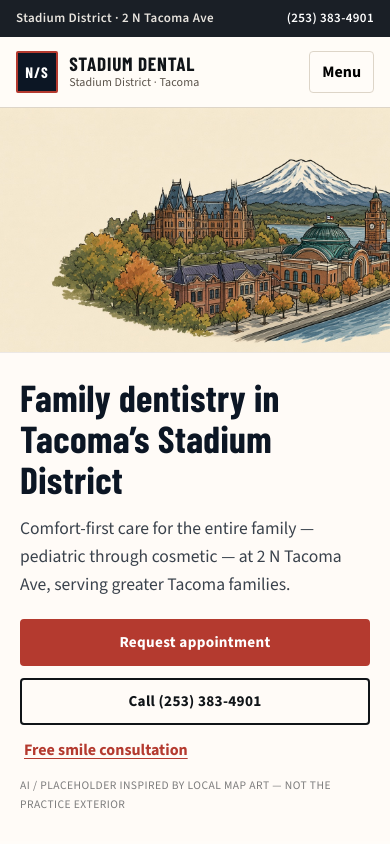
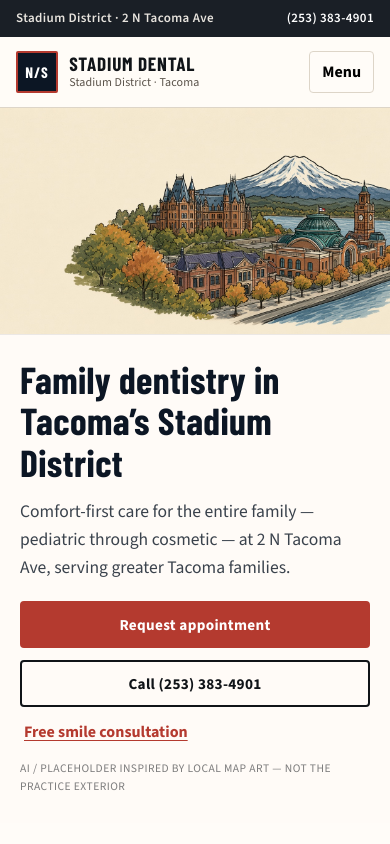
Before and after one commit to dkirk15/narrows-digital-demos, a plain HTML site: page stadium-dental-health/index.html in a window 390 px wide. Shown: the top 844 px of the page. Drawn offline with nearby package versions, Linux system fonts and the light colour scheme.

Commit message:
Center Stadium mobile hero full-bleed
Drop aspect-ratio/max-height shrink that left a cream gutter.
Use full-width cover with centered object-position on mobile.

```diff
--- a/stadium-dental-health/stadium.css
+++ b/stadium-dental-health/stadium.css
@@ -707,20 +707,27 @@ textarea { min-height: 110px; resize: vertical; }
     align-items: stretch;
     min-height: 0;
     overflow: visible;
+    width: 100%;
   }
   .place-hero--illustrated .place-hero__media {
     position: relative;
     inset: auto;
+    align-self: stretch;
     width: 100%;
-    aspect-ratio: 16 / 10;
+    max-width: none;
+    /* Avoid aspect-ratio + max-height shrinking width (cream gutter on the right) */
+    aspect-ratio: auto;
+    height: clamp(220px, 58vw, 320px);
     min-height: 220px;
-    max-height: 320px;
+    overflow: hidden;
   }
   .place-hero--illustrated .place-hero__media img {
+    display: block;
     width: 100%;
+    min-width: 100%;
     height: 100%;
     object-fit: cover;
-    object-position: 55% center; /* Stadium High + Rainier readable */
+    object-position: center center; /* full-bleed centered crop */
   }
   .place-hero--illustrated .place-hero__overlay {
     display: none;
```
Also changed, not shown: NOTES.md (+1 -0 lines).
